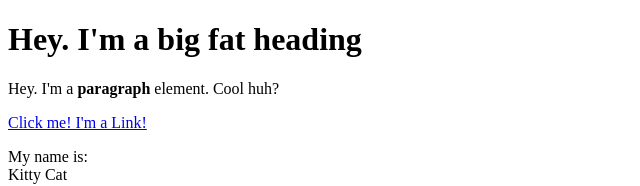
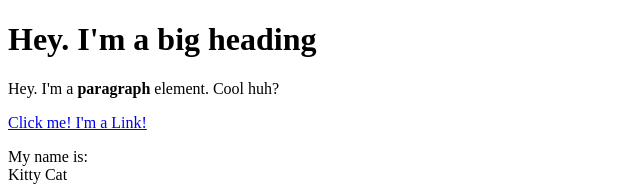
Before and after one commit to Soreya/My-Cartoon, a plain HTML site: page test.html in a window 1280 px wide. Shown: the top 186 px of the page, without its empty margins (0-640 px from the left). Drawn offline with Linux system fonts and the light colour scheme.

Commit message:
Update test.html

```diff
--- a/test.html
+++ b/test.html
@@ -4,7 +4,7 @@
 	<title>Test Page</title>
 </head>
 <body>
-	<h1>Hey. I'm a big fat heading</h1>
+	<h1>Hey. I'm a big heading</h1>
 	<p>Hey. I'm a <b>paragraph</b> element. Cool huh?</p>
 	<a href="https://google.com" target="_blank" title="Let's Go to Google">Click me! I'm a Link!</a>
 	<p>My name is:<br>
```
